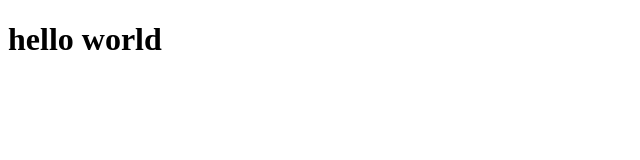
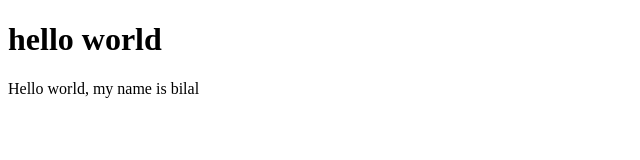
Before and after one commit to BilalAlmalih/testing, a plain HTML site: page index.html in a window 1280 px wide. Shown: the whole page, without its empty margins (0-640 px from the left). Drawn offline with Linux system fonts and the light colour scheme.

Commit message:
adding paragraph

```diff
--- a/index.html
+++ b/index.html
@@ -8,5 +8,6 @@
 </head>
 <body>
     <h1>hello world</h1>
+    <p>Hello world, my name is bilal </p>
 </body>
 </html>
```
